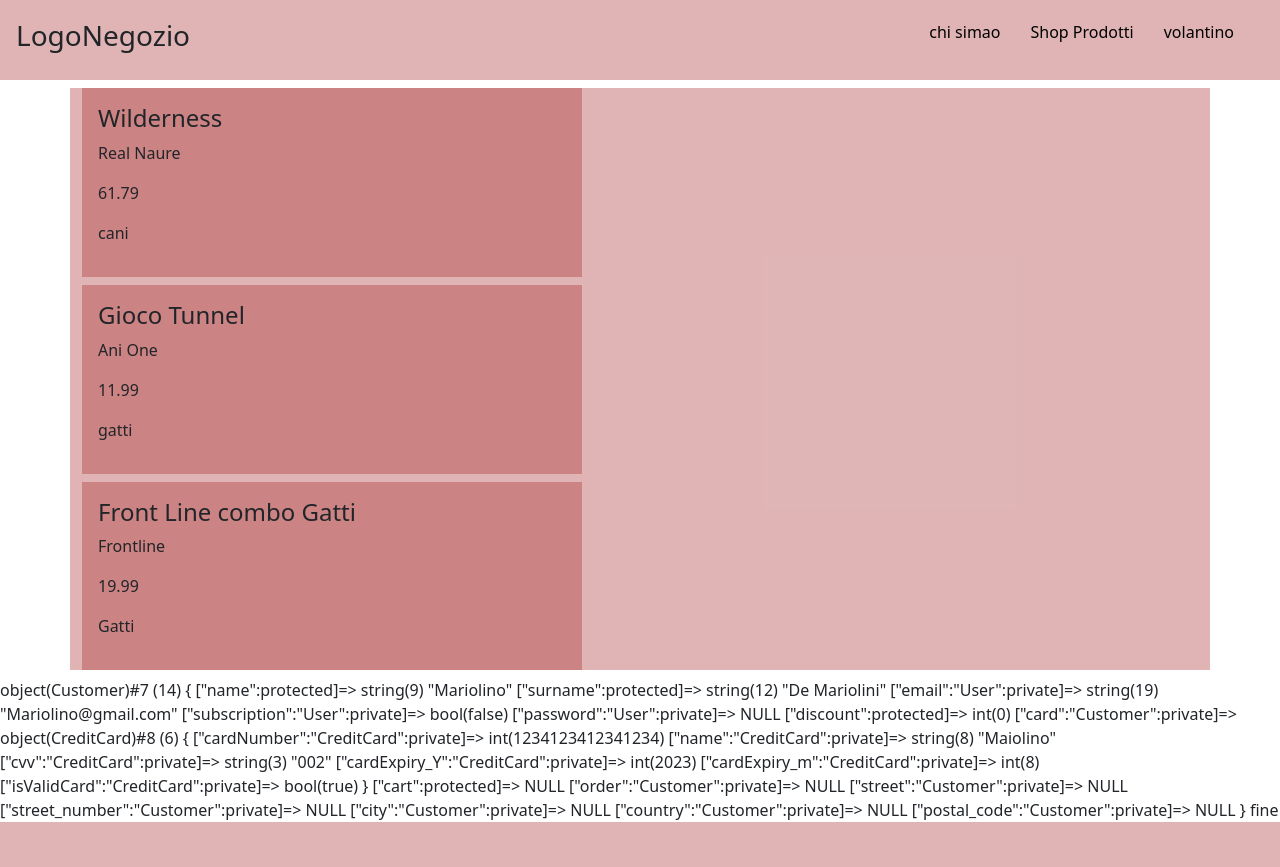
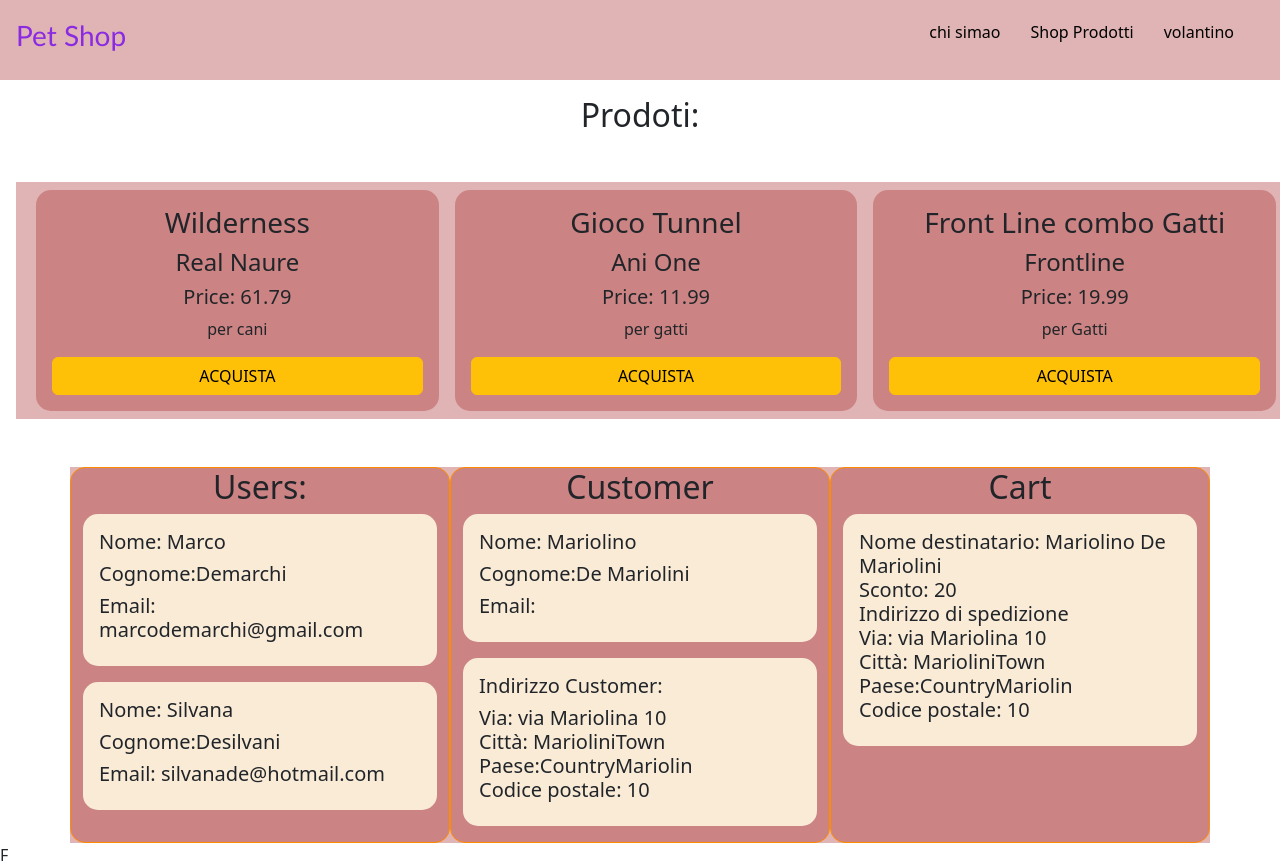
Before and after one commit to Silvia-Du/php-oop-2, a PHP site: page / in a window 1280 px wide. Before the commit the page ends 822 px from the top, so only its background shows below. Run offline with PHP 8.4, Linux system fonts and the light colour scheme.

Commit message:
STampa in pagina dati

```diff
--- a/class/Adderess.php
+++ b/class/Adderess.php
@@ -16,12 +16,12 @@ trait Address{
   }
 
   public function getFullAddress(){
-    return "<ul>
-              <li>Nome Prodotto: ". $this->street.' '. $this->street_number."</li>
-              <li>Codice: ". $this->city ."</li>
-              <li>Prezzo € ". $this->country ."</li>
-              <li>Descrizione: ". $this->postal_code ."</li>
-            </ul>";
+    return "
+              <p>Via: ". $this->street.' '. $this->street_number."</p>
+              <p>Città: ". $this->city ."</p>
+              <p>Paese:". $this->country ."</p>
+              <p>Codice postale: ". $this->postal_code ."</p>
+            ";
   }
 
 }
--- a/class/CreditCard.php
+++ b/class/CreditCard.php
@@ -21,6 +21,14 @@ class CreditCard{
 
   }
 
+  public function getCreditCard(){
+    return "
+    <p>Intestatario: ".$this->name."</p>
+    <p>Sconto: ". $this->cardNumber ."</p>
+    <p>Indirizzo di spedizione". $this->cardExpiry_m .' '.$this->cardExpiry_Y  ."</p>
+  ";
+  }
+
 
   //verifica del numero carta di credito
   public function checkCardNumber($_cardNumber){
@@ -36,13 +44,6 @@ class CreditCard{
 
   //Verifica del CVV
   public function checkCvv($_cvv){
-    // $test = '02b';
-    // is_numeric($test);
-    // str_replace('0', 'A', $test);
-    // echo strlen($test);
-    // echo $test;
-
-    // echo is_numeric($_cvv);
 
     if(!is_numeric($_cvv)){
       throw new Exception('Numero CVV non valido(lettere nel numero)');
--- a/class/Order.php
+++ b/class/Order.php
@@ -20,15 +20,7 @@ class Order{
     $this->orderObjects = $_orderObjects;
   }
 
-  public function getOrder(){
 
-    return "<ul>
-              <li>Destinatario: ". $this->name.' '. $this->surname."</li>
-              <li>Indirizzo di spedizione: ". $this->shippingAdress ."</li>
-              <li>Sconto applicabile". $this->discount ."</li>
-              <li>Oggetti acquistati: ". $this->orderObjects ."</li>
-            </ul>";
-  }
 
 }
 
--- a/class/users/Customer.php
+++ b/class/users/Customer.php
@@ -11,6 +11,17 @@ require_once __DIR__. '/../Order.php';
   private $card;
   protected $cart;
   private $order;
+  private $subscription = true;
+
+
+
+  public function __construct( $_name, $_surname, $_email){
+    $this->name = $_name;
+    $this->surname = $_surname;
+    $this->email = $_email;
+    $this->discount = $this->setDiscount();
+
+  }
 
   public function setCard($_name, $_cardNumber, $_cardExpiry_Y, $_cardExpiry_m, $_cvv){
 
@@ -22,13 +33,34 @@ require_once __DIR__. '/../Order.php';
     }
   }
 
+
+  public function setDiscount(){
+    if($this->subscription){
+      return 20;
+    }else{
+      return 0;
+    }
+  }
+
   public function setCart(...$products){
     $this->cart = $products;
   }
+  public function getCart(){
+    return $this->cart;
+  }
+
 
   public function createOrder(){
 
-    $this->order = new Order($this->name, $this->surname,$this->discount, $this->getFullAddress(),  $this->cart);
+    $this->order = new Order($this->name, $this->surname,$this->discount, $this->getFullAddress(),  $this->getCart());
+  }
+
+  public function getOrder(){
+    return "
+    <p>Nome destinatario: ". $this->name.' '. $this->surname."</p>
+    <p>Sconto: ". $this->discount ."</p>
+    <p>Indirizzo di spedizione". $this->getFullAddress() ."</p>
+  ";
   }
 
  }
--- a/class/users/User.php
+++ b/class/users/User.php
@@ -41,7 +41,7 @@ class User{
   }
 
 
-  private function setDiscount(){
+  public function setDiscount(){
     if($this->subscription){
       return 20;
     }else{
@@ -56,19 +56,19 @@ class User{
   //get
 
   public function getName(){
-    $this->name;
+    return $this->name;
   }
   public function getSurname(){
-    $this->surname;
+    return $this->surname;
   }
 
   public function getEmail(){
-    $this->email;
+    return $this->email;
   }
 
   //
   public function getOrderList(){
-    $this->ordersList;
+    return $this->ordersList;
   }
 
 }
--- a/css/style.css
+++ b/css/style.css
@@ -4,6 +4,11 @@
 
 header{
   height: 80px;
+  color: white;
+}
+header h3{
+  color: blueviolet;
+  font-family:'Gill Sans', 'Gill Sans MT', Calibri, 'Trebuchet MS', sans-serif;
 }
 
 header ul li{
@@ -18,4 +23,24 @@ header ul li a{
 
 .product{
   width: 500px;
+  border-radius: 15px;
 }
+
+.product .btn{
+  text-transform: uppercase;
+}
+
+.col-4{
+  border-radius: 15px;
+  border: 1px solid darkorange;
+}
+
+.col-4 .col-box{
+  text-align: left;
+  background-color: antiquewhite;
+  border-radius: 15px;
+}
+
+.col-4 .col-box p{
+  margin-bottom: 0;
+}
--- a/data/db-shop.php
+++ b/data/db-shop.php
@@ -13,5 +13,10 @@ $products [] = $tunnel;
 $products [] = $frontline;
 
 
+// Qui creo Utenti, clienti & carrello con acquisto
+
+
+
+
 
 ?>
--- a/index.php
+++ b/index.php
@@ -13,34 +13,94 @@ require_once __DIR__. '/data/db-shop.php';
 require_once __DIR__. '/class/users/Customer.php';
 
 
+$users =[];
+
+
+$Marco = new User('Marco', 'Demarchi', 'marcodemarchi@gmail.com');
+$Silvana = new User('Silvana', 'Desilvani', 'silvanade@hotmail.com');
+
+$Mariolino =new Customer('Mariolino', 'De Mariolini', 'Mariolino@gmail.com');
+$Mariolino->setCard('Maiolino', 1234123412341234, 2023, 8, '002');
+// var_dump($Marco);
+$Mariolino->setCart($frontline,$frontline);
+$Mariolino->setFullAddress('via Mariolina',10,'MarioliniTown', 'CountryMariolin', 10);
+$Mariolino->createOrder();
+
+$users [] = $Marco;
+$users [] = $Silvana;
+
+
+
+
 ?>
 
-<main>
-  <div class="container debug">
+<main class="text-center">
+  <h2 class="mt-3">Prodoti:</h2>
+  <div class="container-fluid debug d-flex my-5 mx-3 d-flex justify-content-center">
     <?php foreach($products as $product): ?>
 
-      <div class="product debug my-2 p-3">
-        <h4><?php echo $product->getName() ?></h4>
-        <p><?php echo $product->getBrand() ?></p>
-        <p><?php echo $product->getPrice() ?></p>
-        <p><?php echo $product->getGenre() ?></p>
+      <div class="product debug m-2 p-3 d-flex flex-column justify-content-between">
+
+      <div>
+
+        <h3><?php echo $product->getName() ?></h3>
+        <h4><?php echo $product->getBrand() ?></h4>
+        <h5>Price: <?php echo $product->getPrice() ?></h5>
+        <p>per <?php echo $product->getGenre() ?></p>
+      </div>
+
+        <button type="button" class="btn btn-warning">acquista</button>
       </div>
 
     <?php endforeach; ?>
-
   </div>
 
+  <div class="container debug">
+    <div class="row">
+      <!-- col Users -->
+      <div class="col-4 debug">
+        <h2>Users:</h2>
+        <?php foreach($users as $user):?>
+          <div class="col-box mb-3 p-3">
+
+            <h5>Nome: <?php echo $user->getName() ?></h5>
+            <h5>Cognome:<?php echo $user->getSurname() ?></h5>
+            <h5>Email: <?php echo $user->getEmail() ?></h5>
+
+          </div>
+          <?php endforeach; ?>
+      </div>
+      <!-- col Customers -->
+      <div class="col-4 debug">
+        <h2>Customer</h2>
+
+        <div class="col-box mb-3 p-3">
+          <h5>Nome: <?php echo $Mariolino->getName() ?></h5>
+          <h5>Cognome:<?php echo $Mariolino->getSurname() ?></h5>
+          <h5>Email: <?php echo $Mariolino->getEmail() ?></h5>
+        </div>
+        <div class="col-box mb-3 p-3">
+          <h5>Indirizzo Customer:</h5>
+          <h5><?php echo $Mariolino->getFullAddress() ?></h5>
+        </div>
+
+      </div>
+
+      <!-- col Cart -->
+      <div class="col-4 debug">
+        <h2>Cart</h2>
+        <div class="col-box mb-3 p-3">
+          <h5><?php echo $Mariolino->getOrder() ?></h5>
+        </div>
+      </div>
+    </div>
+  </div>
+
+
+
+
   <?php
-  $ugo = new User('Ugo', 'Deughi', 'ugodeughi@gmail.com');
-  $silvana = new User('Silvana', 'Desilvani', 'silvanade@hotmail.com');
 
-  $Mariolino =new Customer('Mariolino', 'De Mariolini', 'Mariolino@gmail.com');
-  $Mariolino->setCard('Maiolino', 1234123412341234, 2023, 8, '002');
-  var_dump($Mariolino);
-  die('fine');
-  $Mariolino->setCart($frontline,$frontline);
-  $Mariolino->setFullAddress('via Mariolina',10,'MarioliniTown', 'CountryMariolin', 10);
-  $Mariolino->createOrder();
   ?>
 </main>
 <?php
--- a/partial/header.php
+++ b/partial/header.php
@@ -1,7 +1,7 @@
 
-<header class="debug d-flex justify-content-between align-items-center px-3">
+<header class="d-flex debug justify-content-between align-items-center px-3">
 
-  <h3>LogoNegozio</h3>
+  <h3>Pet Shop</h3>
 
   <ul class="d-flex">
     <li><a href="#">chi simao</a></li>
```
